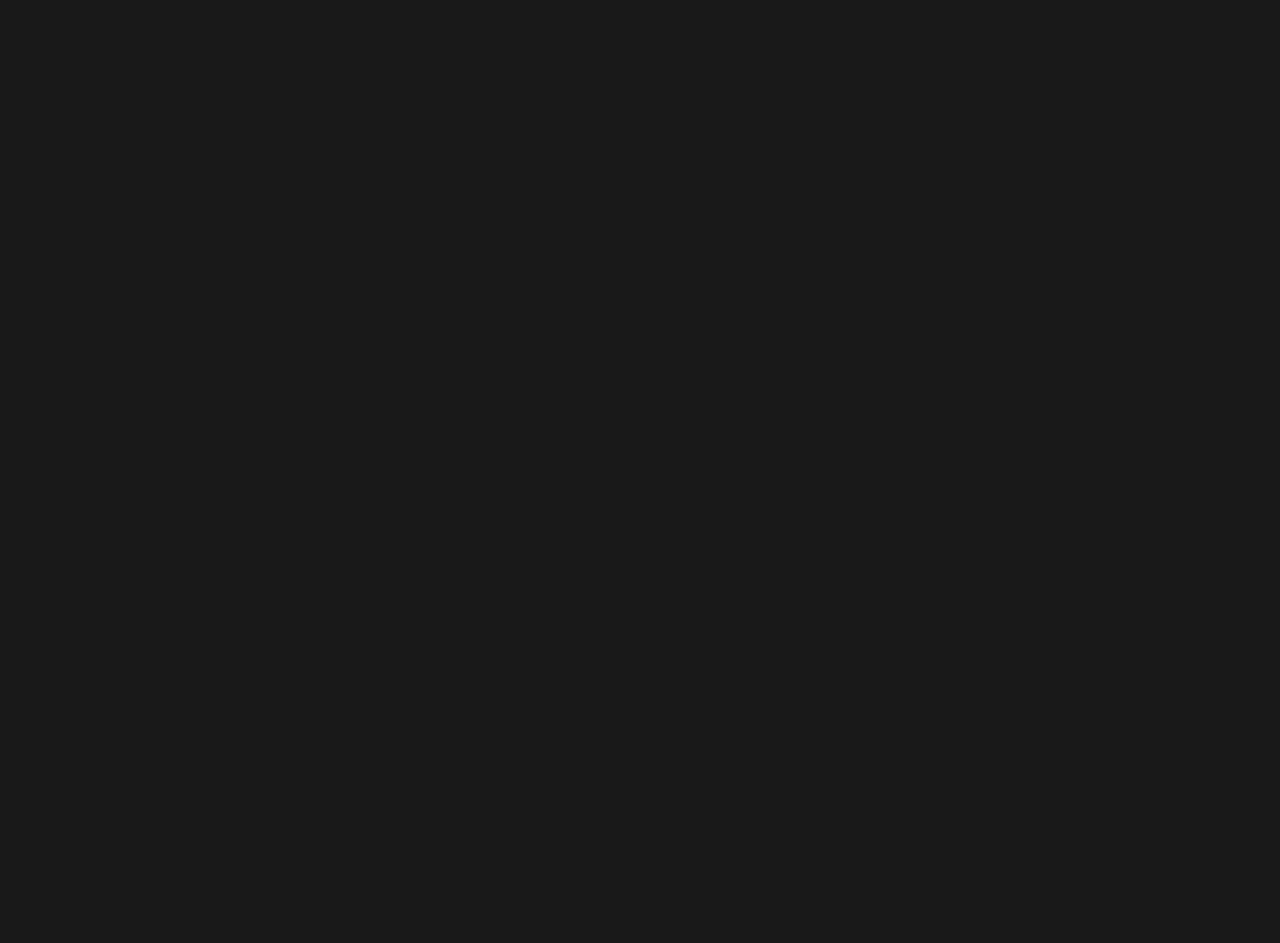
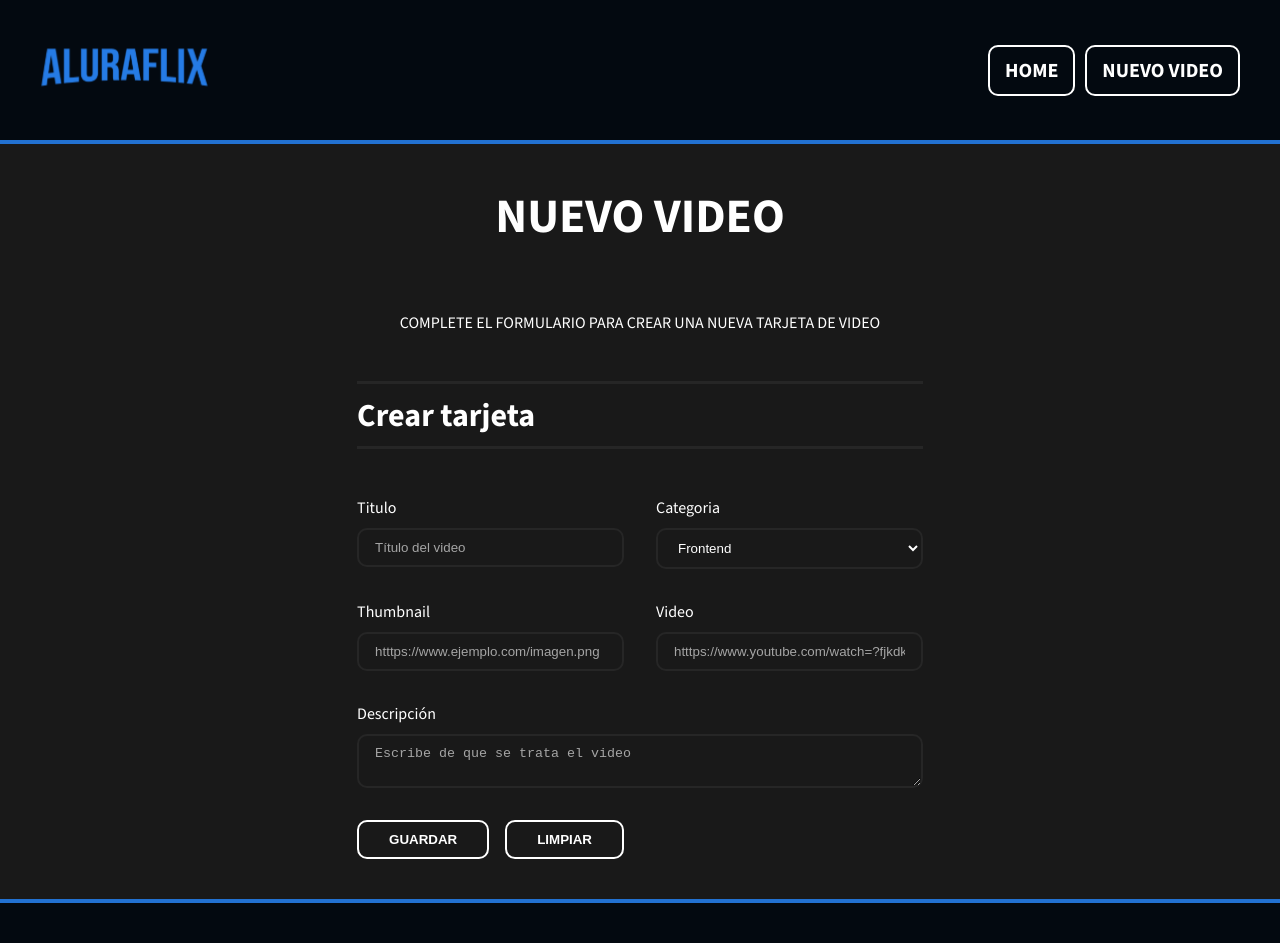
Before and after one commit to AbigailSalazar/alura-flix, a React (Vite) app: page /nuevo in a window 1280 px wide. Before the commit this address had no page. Shown: the top 943 px of the page. Before the commit the page ends 800 px from the top, so only its background shows below. Built offline with nearby package versions, Linux system fonts and the light colour scheme.

Commit message:
Add New video card page

```diff
--- a/src/components/FormGourp/index.jsx
+++ b/src/components/FormGourp/index.jsx
@@ -1,7 +1,7 @@
 import styles from "./FormGroup.module.css";
 
 function FormGourp({ label, type, placeholder, options, color }) {
-  const borderStyle = { border: `2px solid var(${color})` };
+  const borderStyle = { border: `2px solid ${color}` };
   return (
     <div className={styles.form_group}>
       <label>{label}</label>
--- a/src/components/Header/index.jsx
+++ b/src/components/Header/index.jsx
@@ -1,5 +1,5 @@
-import styles from './Header.module.css';
-import {Link} from 'react-router-dom';
+import styles from "./Header.module.css";
+import { Link } from "react-router-dom";
 
 function Header() {
   return (
@@ -8,10 +8,14 @@ function Header() {
         <img src="/logo.svg" alt="AluraFlix logo" />
       </a>
       <div className={styles.link_container}>
-                <Link  className={styles.link} to="/">HOME</Link>
-                <Link  className={styles.link} to="/video">NUEVO VIDEO</Link>
+        <Link className={styles.link} to="/">
+          HOME
+        </Link>
+        <Link className={styles.link} to="/nuevo">
+          NUEVO VIDEO
+        </Link>
       </div>
     </header>
-    )
+  );
 }
 export default Header;
--- a/src/components/ModalEdit/ModalEdit.module.css
+++ b/src/components/ModalEdit/ModalEdit.module.css
@@ -56,6 +56,7 @@
   border: 2px solid var(--secondary-color);
   border-radius: 10px;
   cursor: pointer;
+  font-weight: 600;
 }
 
 .button_container button:hover {
--- a/src/components/ModalEdit/index.jsx
+++ b/src/components/ModalEdit/index.jsx
@@ -20,31 +20,31 @@ function ModalEdit({ video }) {
                 label="Título"
                 type="text"
                 placeholder="Título del video"
-                color={"--accent-color"}
+                color={"var(--accent-color)"}
               />
               <FormGourp
                 label="Categoria"
                 type="select"
                 options={categories}
-                color={"--accent-color"}
+                color={"var(--accent-color)"}
               />
               <FormGourp
                 label="Thumbnail"
                 type="url"
                 placeholder="htttps://www.ejemplo.com/imagen.png"
-                color={"--accent-color"}
+                color={"var(--accent-color)"}
               />
               <FormGourp
                 label="Video"
                 type="url"
                 placeholder="htttps://www.youtube.com/watch=?fjkdkf"
-                color={"--accent-color"}
+                color={"var(--accent-color)"}
               />
               <FormGourp
                 label="Descripción"
                 type="textarea"
                 placeholder="Escribe de que se trata el video"
-                color={"--accent-color"}
+                color={"var(--accent-color)"}
               />
 
               <div className={styles.button_container}>
--- /dev/null
+++ b/src/pages/NuevoVideo/NuevoVideo.module.css
@@ -0,0 +1,65 @@
+.container {
+  display: flex;
+  justify-content: center;
+  align-items: center;
+  padding: 40px;
+  color: var(--secondary-color);
+  flex-direction: column;
+  gap: 1rem;
+}
+
+.content {
+  display: flex;
+  flex-direction: column;
+  gap: 3rem;
+  justify-content: center;
+}
+
+.title {
+  font-size: 3rem;
+  margin-bottom: 1rem;
+  text-align: center;
+}
+
+.description {
+  text-align: center;
+}
+
+.subtitle {
+  font-size: 2rem;
+  border: solid #262626;
+  border-left: none;
+  border-right: none;
+  width: 100%;
+  padding: 10px 0;
+}
+
+.form {
+  display: grid;
+  grid-template-columns: 1fr 1fr;
+  gap: 2rem;
+}
+
+.button_container {
+  display: flex;
+  gap: 1rem;
+}
+
+.button_container button {
+  background-color: transparent;
+  padding: 10px 30px;
+  color: var(--secondary-color);
+  border: 2px solid var(--secondary-color);
+  border-radius: 10px;
+  cursor: pointer;
+  font-weight: 600;
+}
+
+.button_container button:hover {
+  border-color: var(--accent-color);
+  color: var(--accent-color);
+}
+
+.fullwidth {
+  grid-column: 1 / -1;
+}
--- /dev/null
+++ b/src/pages/NuevoVideo/index.jsx
@@ -0,0 +1,60 @@
+import styles from "./NuevoVideo.module.css";
+import FormGourp from "../../components/FormGourp";
+import { MainContext } from "../../contexts/MainContext";
+import { useContext } from "react";
+
+function NuevoVideo() {
+  const { categories } = useContext(MainContext);
+  return (
+    <section className={styles.container}>
+      <div className={styles.content}>
+        <h1 className={styles.title}>NUEVO VIDEO</h1>
+        <p className={styles.description}>
+          COMPLETE EL FORMULARIO PARA CREAR UNA NUEVA TARJETA DE VIDEO
+        </p>
+        <h2 className={styles.subtitle}>Crear tarjeta</h2>
+        <form className={styles.form}>
+          <FormGourp
+            type="text"
+            label="Titulo"
+            placeholder="Título del video"
+            color={"#262626"}
+          ></FormGourp>
+          <FormGourp
+            label="Categoria"
+            type="select"
+            options={categories}
+            color={"#262626"}
+          />
+          <FormGourp
+            label="Thumbnail"
+            type="url"
+            placeholder="htttps://www.ejemplo.com/imagen.png"
+            color={"#262626"}
+          />
+          <FormGourp
+            label="Video"
+            type="url"
+            placeholder="htttps://www.youtube.com/watch=?fjkdkf"
+            color={"#262626"}
+          />
+          <div className={styles.fullwidth}>
+            <FormGourp
+              label="Descripción"
+              type="textarea"
+              placeholder="Escribe de que se trata el video"
+              color={"#262626"}
+            />
+          </div>
+
+          <div className={styles.button_container}>
+            <button>GUARDAR</button>
+            <button>LIMPIAR</button>
+          </div>
+        </form>
+      </div>
+    </section>
+  );
+}
+
+export default NuevoVideo;
--- a/src/routes.jsx
+++ b/src/routes.jsx
@@ -1,18 +1,19 @@
 import BasicPage from "./pages/BasicPage/BasicPage";
 import Home from "./pages/Home";
 import { BrowserRouter, Routes, Route } from "react-router-dom";
+import NuevoVideo from "./pages/NuevoVideo";
 
-
-function AppRoutes(){
-    return(
-        <BrowserRouter>
-                <Routes>
-                    <Route path="/" element={<BasicPage/>}>
-                        <Route path="/" element={<Home/>}></Route>
-                    </Route>
-                </Routes>
-        </BrowserRouter>
-    )
+function AppRoutes() {
+  return (
+    <BrowserRouter>
+      <Routes>
+        <Route path="/" element={<BasicPage />}>
+          <Route path="/" element={<Home />}></Route>
+          <Route path="/nuevo" element={<NuevoVideo />}></Route>
+        </Route>
+      </Routes>
+    </BrowserRouter>
+  );
 }
 
 export default AppRoutes;
```
Lines whose indentation alone changed are shown as unchanged.
